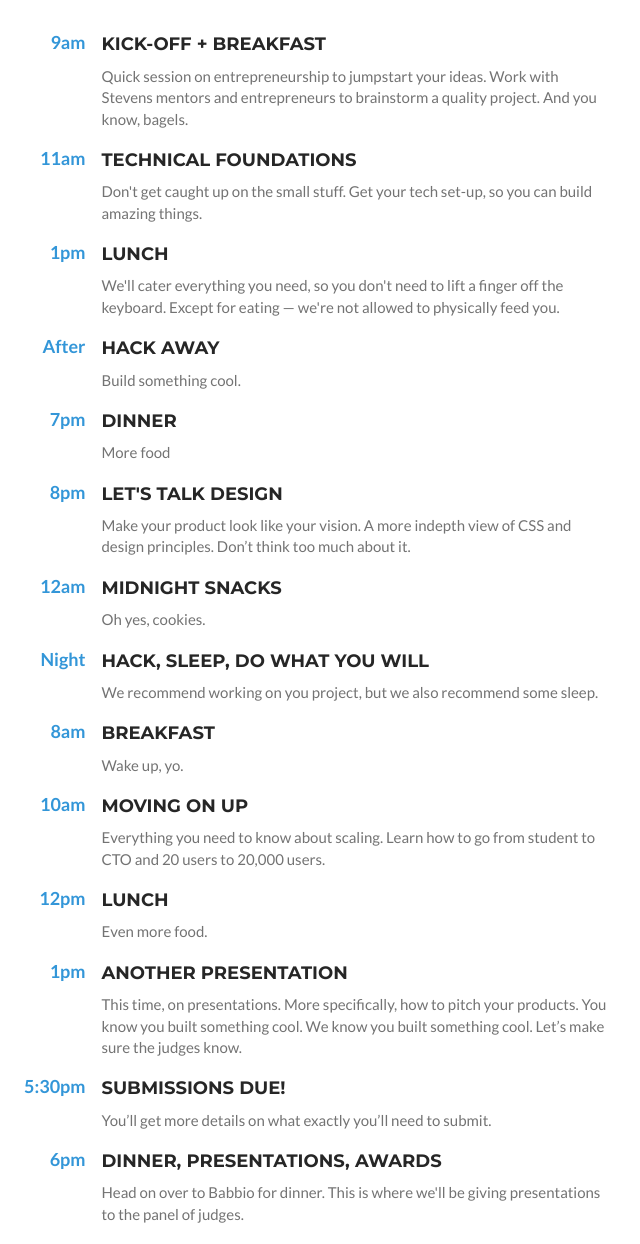
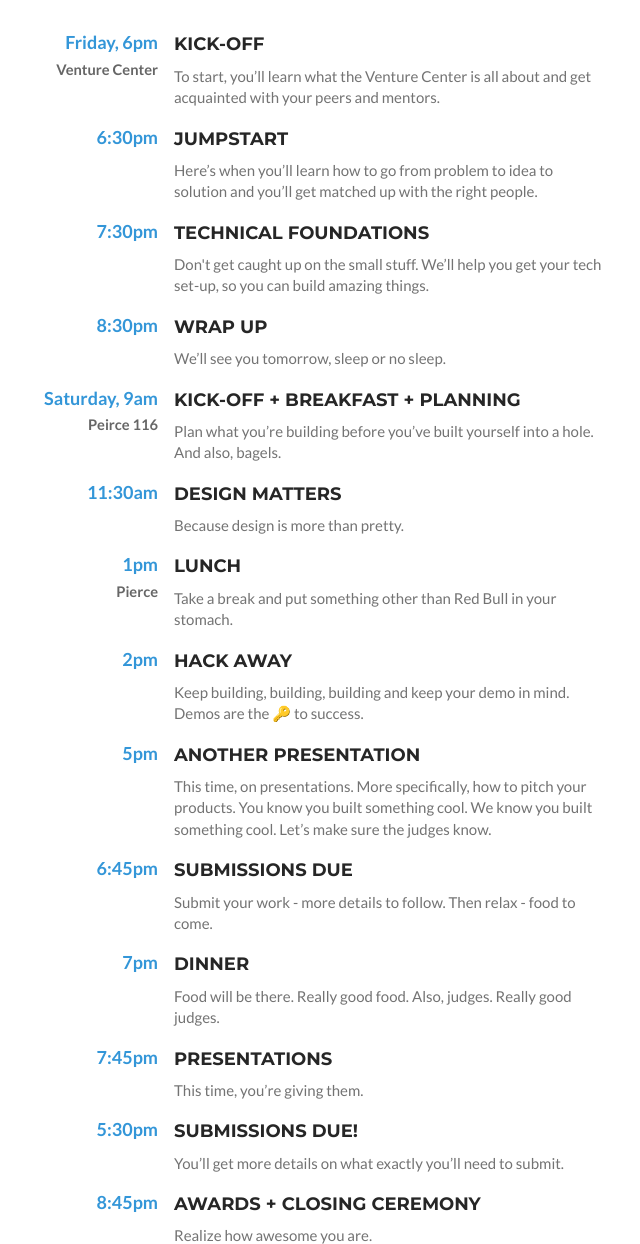
Before and after one commit to venture-hacks/bootstrap-site, a website: page public/index.html in a window 1280 px wide. Shown: the part 2320-3564 px from the top of the page, without its empty margins (324-964 px from the left). Drawn offline with nearby package versions, Linux system fonts and the light colour scheme; files whose address does not match are found by name.

Commit message:
schedule is all there man

```diff
--- a/public/css/freelancer.css
+++ b/public/css/freelancer.css
@@ -938,6 +938,7 @@ td.time{
   color: #3396d8;
   font-weight: bold;
   font-size: 1.2em;
+  width: 150px;
 }
 td h1{
   font-size: 1.2em;
@@ -957,3 +958,7 @@ td h1{
 table{
   margin: auto;
 }
+.location{
+  color: #666666;
+  font-size: 11pt;
+}
--- a/public/index.html
+++ b/public/index.html
@@ -214,79 +214,79 @@
                     <col><col><col>
     <tbody>
       <tr>
-          <td class="time">9am</td>
+          <td class="time">Friday, 6pm<br><span class="location">Venture Center</span></td>
           <td>
-              <h1>Kick-Off + Breakfast</h1>
-             Quick session on entrepreneurship to jumpstart your ideas. Work with Stevens mentors and entrepreneurs to brainstorm a quality project. And you know, bagels.
+              <h1>Kick-Off</h1>
+              To start, you’ll learn what the Venture Center is all about and get acquainted with your peers and mentors.
 </td>
       </tr>
       <tr>
-        <td class="time">11am</td>
-        <td><h1>Technical Foundations</h1>
-        Don't get caught up on the small stuff. Get your tech set-up, so you can build amazing things.
+        <td class="time">6:30pm</td>
+        <td><h1>Jumpstart</h1>
+            Here’s when you’ll learn how to go from problem to idea to solution and you’ll get matched up with the right people.
 </td>
       </tr>
       <tr>
-        <td class="time">1pm</td>
-        <td><h1>Lunch</h1>
-            We'll cater everything you need, so you don't need to lift a finger off the keyboard. Except for eating — we're not allowed to physically feed you.
+        <td class="time">7:30pm</td>
+        <td><h1>Technical Foundations</h1>
+            Don't get caught up on the small stuff. We’ll help you get your tech set-up, so you can build amazing things.
 </td>
       </tr>
       <tr>
-          <td class="time">After</td>
+          <td class="time">8:30pm</td>
           <td>
-          <h1>Hack Away</h1>
-              Build something cool.
+          <h1>Wrap Up</h1>
+              We’ll see you tomorrow, sleep or no sleep.
           </td>
       </tr>
     <tr>
-        <td class="time">7pm</td>
+        <td class="time">Saturday, 9am<br><span class="location">Peirce 116</span></td>
         <td>
-        <h1>Dinner</h1>
-            More food
+        <h1>Kick-Off + Breakfast + Planning</h1>
+            Plan what you’re building before you’ve built yourself into a hole. And also, bagels.
         </td>
       </tr>
       <tr>
-        <td class="time">8pm</td>
+        <td class="time">11:30am</td>
         <td>
-        <h1>Let's Talk Design</h1>
-            Make your product look like your vision. A more indepth view of CSS and design principles. Don’t think too much about it.
+        <h1>Design Matters</h1>
+            Because design is more than pretty.
         </td>
       </tr>
       <tr>
-        <td class="time">12am</td>
-        <td><h1>Midnight Snacks</h1>
-        Oh yes, cookies.
+        <td class="time">1pm<br><span class="location">Pierce</span></td>
+        <td><h1>Lunch</h1>
+            Take a break and put something other than Red Bull in your stomach.
+        </td>
+      </tr>
+      <tr>
+        <td class="time">2pm</td>
+        <td><h1>Hack Away</h1>
+            Keep building, building, building and keep your demo in mind. Demos are the 🔑 to success.
 </td>
       </tr>
       <tr>
-        <td class="time">Night</td>
-        <td><h1>Hack, Sleep, Do what you will</h1>
-            We recommend working on you project, but we also recommend some sleep.
+          <td class="time">5pm</td>
+          <td><h1>Another Presentation</h1>
+              This time, on presentations. More specifically, how to pitch your products. You know you built something cool. We know you built something cool. Let’s make sure the judges know.
 </td>
       </tr>
       <tr>
-          <td class="time">8am</td>
-          <td><h1>Breakfast</h1>
-             Wake up, yo.
+        <td class="time">6:45pm</td>
+        <td><h1>Submissions Due</h1>
+            Submit your work - more details to follow. Then relax - food to come.
 </td>
       </tr>
       <tr>
-        <td class="time">10am</td>
-        <td><h1>Moving On Up</h1>
-            Everything you need to know about scaling. Learn how to go from student to CTO and 20 users to 20,000 users.
-</td>
-      </tr>
-      <tr>
-        <td class="time">12pm</td>
-        <td><h1>Lunch</h1>
-            Even more food.
+        <td class="time">7pm</td>
+        <td><h1>Dinner</h1>
+            Food will be there. Really good food. Also, judges. Really good judges.
           </td>
       </tr>
       <tr>
-        <td class="time">1pm</td>
-        <td><h1>Another Presentation</h1>
-            This time, on presentations. More specifically, how to pitch your products. You know you built something cool. We know you built something cool. Let’s make sure the judges know.
+        <td class="time">7:45pm</td>
+        <td><h1>Presentations</h1>
+            This time, you’re giving them.
 </td>
       </tr>
       <tr>
@@ -296,10 +296,9 @@
           </td>
       </tr>
       <tr>
-        <td class="time">6pm</td>
-        <td><h1>Dinner, Presentations, Awards</h1>
-            Head on over to Babbio for dinner. This is where we'll be giving presentations to the panel of judges.
-
+        <td class="time">8:45pm</td>
+        <td><h1>Awards + Closing Ceremony</h1>
+            Realize how awesome you are.
           </td>
       </tr>
     </tbody>
```
